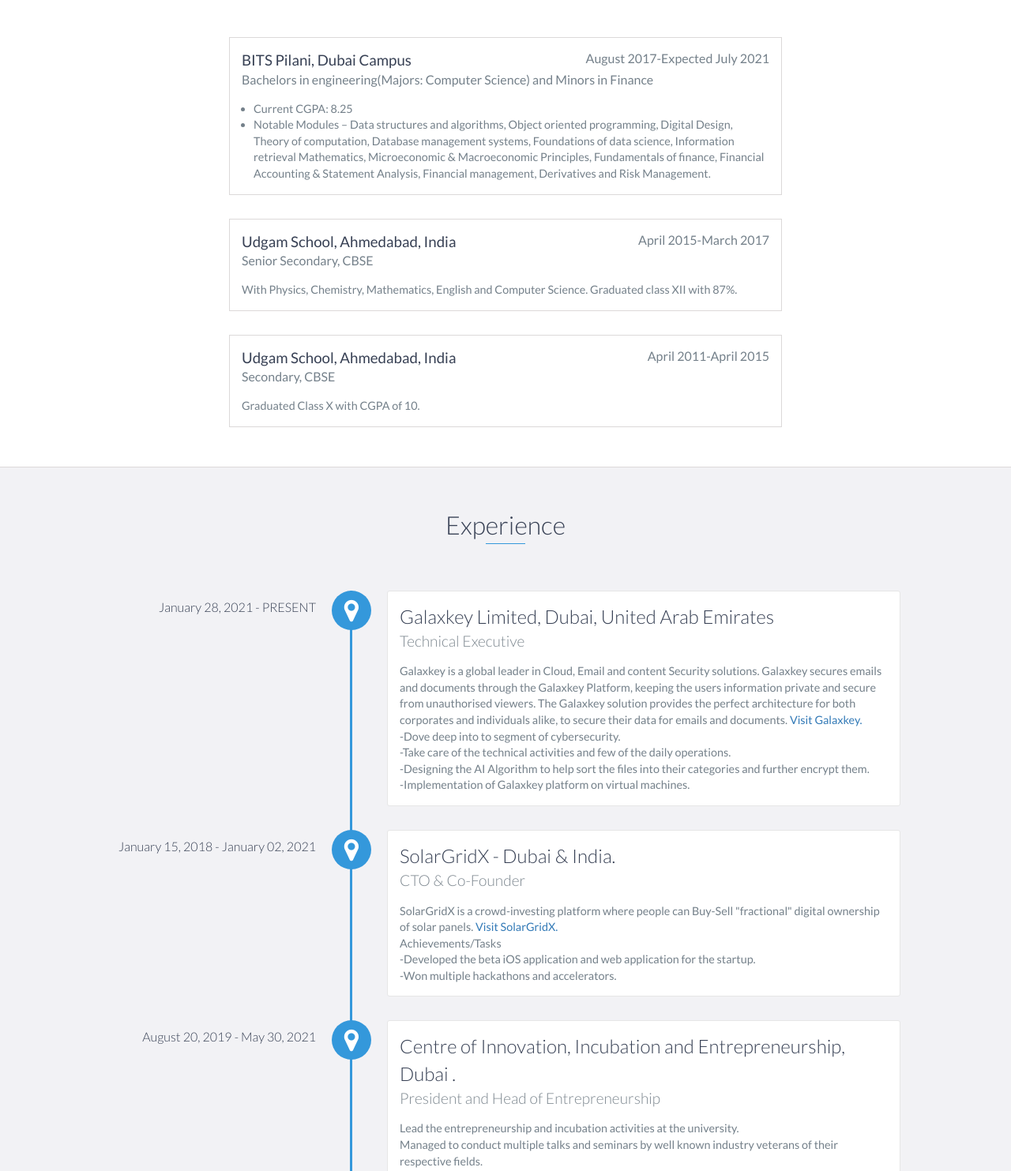
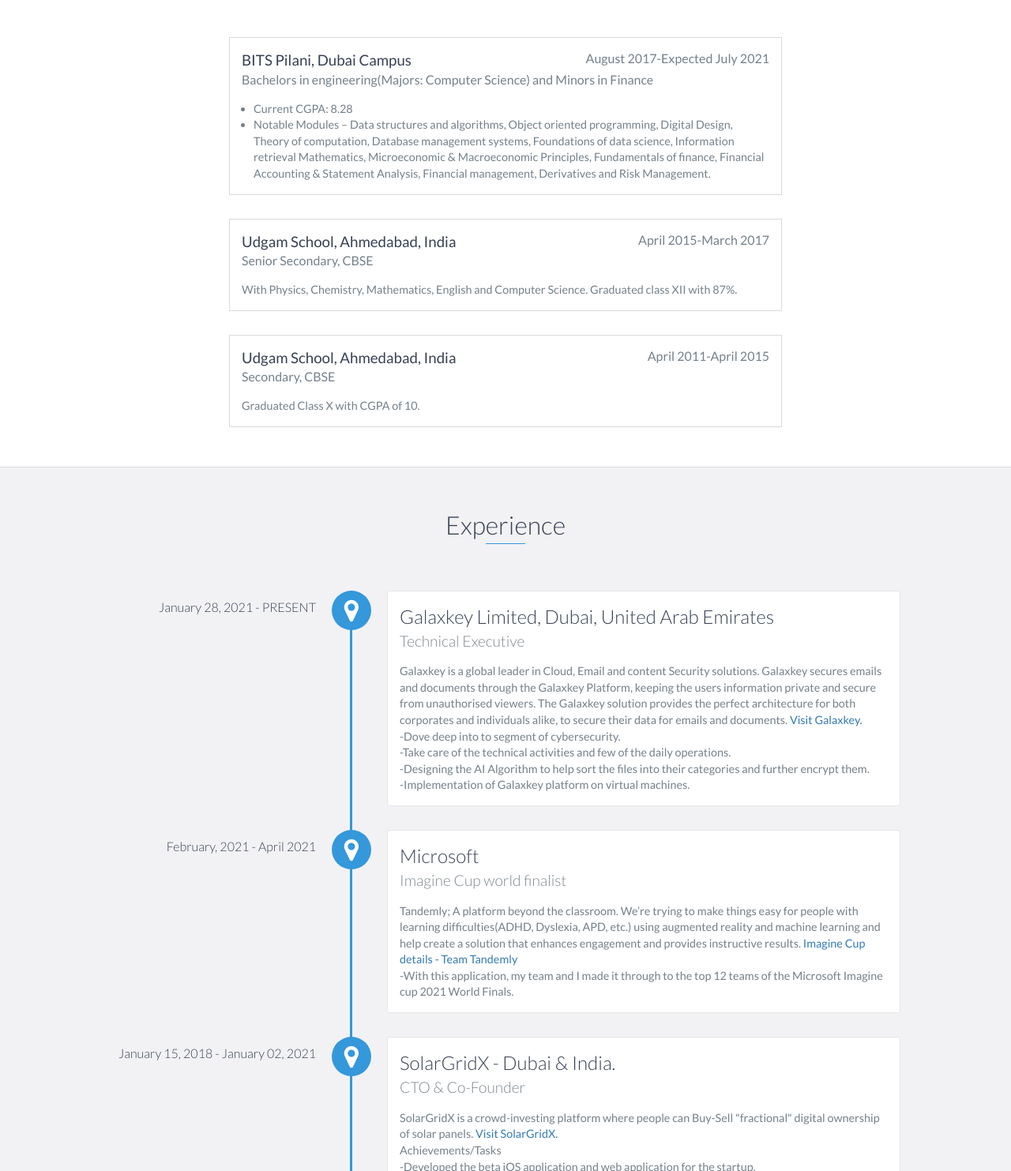
Before and after one commit to devanshmshah/devanshmadd.github.io, a website: page index.html in a window 1280 px wide. Shown: the part 1141-2624 px from the top of the page at 79% size. Drawn offline with nearby package versions, Linux system fonts and the light colour scheme.

Commit message:
imagine cup push

```diff
--- a/index.html
+++ b/index.html
@@ -92,7 +92,7 @@
             <h4>Bachelors in engineering(Majors: Computer Science) and Minors in Finance</h4>
             <ul>
                 <li>
-                    Current CGPA: 8.25
+                    Current CGPA: 8.28
                 </li>
                 <li>
                     Notable Modules – Data structures and algorithms, Object oriented programming, Digital Design, Theory of computation, Database management systems, Foundations of data science, Information retrieval Mathematics, Microeconomic & Macroeconomic Principles, Fundamentals of finance, Financial Accounting & Statement Analysis, Financial management, Derivatives and Risk Management.
@@ -152,6 +152,17 @@
 	                </p>
             </div>
 
+<div data-date="February, 2021 - April 2021 ">
+                <h3>Microsoft</h3>
+                <h4>Imagine Cup world finalist</h4>
+                <p>
+                   	Tandemly; A platform beyond the classroom. We’re trying to make things easy for people with learning difficulties(ADHD, Dyslexia, APD, etc.) using augmented reality and machine learning and help create a solution that enhances engagement and provides instructive results.
+
+<a href="https://imaginecup.microsoft.com/en-us/Team/7ccab8d5-1e96-4511-8358-5b05ca63b194">Imagine Cup details - Team Tandemly</a>
+<br/>-With this application, my team and I made it through to the top 12 teams of the Microsoft Imagine cup 2021 World Finals.
+	                </p>
+            </div>
+
 <div data-date="January 15, 2018 - January 02, 2021 ">
                 <h3>SolarGridX - Dubai & India.</h3>
                 <h4>CTO & Co-Founder</h4>
@@ -161,7 +172,6 @@
 <br/>Achievements/Tasks
 <br/>-Developed the beta iOS application and web application for the startup.
 <br/>-Won multiple hackathons and accelerators.
-
 
 	                </p>
             </div>
```
Also changed, not shown: 1 other file.
